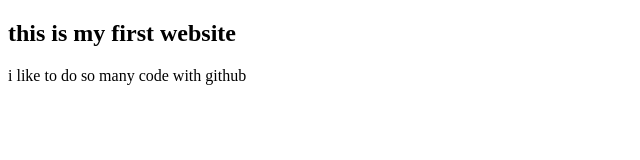
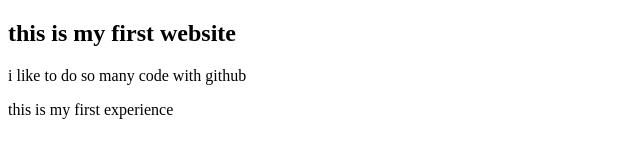
Before and after one commit to MnNafi/Code-Freak, a plain HTML site: page firstweebsite.html in a window 1280 px wide. Shown: the whole page, without its empty margins (0-640 px from the left). Drawn offline with Linux system fonts and the light colour scheme.

Commit message:
Update firstweebsite.html

```diff
--- a/firstweebsite.html
+++ b/firstweebsite.html
@@ -8,5 +8,6 @@
 <body>
     <h2>this is my first website</h2>
     <p>i like to do so many code with github</p>
+    <p>this is my first experience </p>
 </body>
 </html>
```
